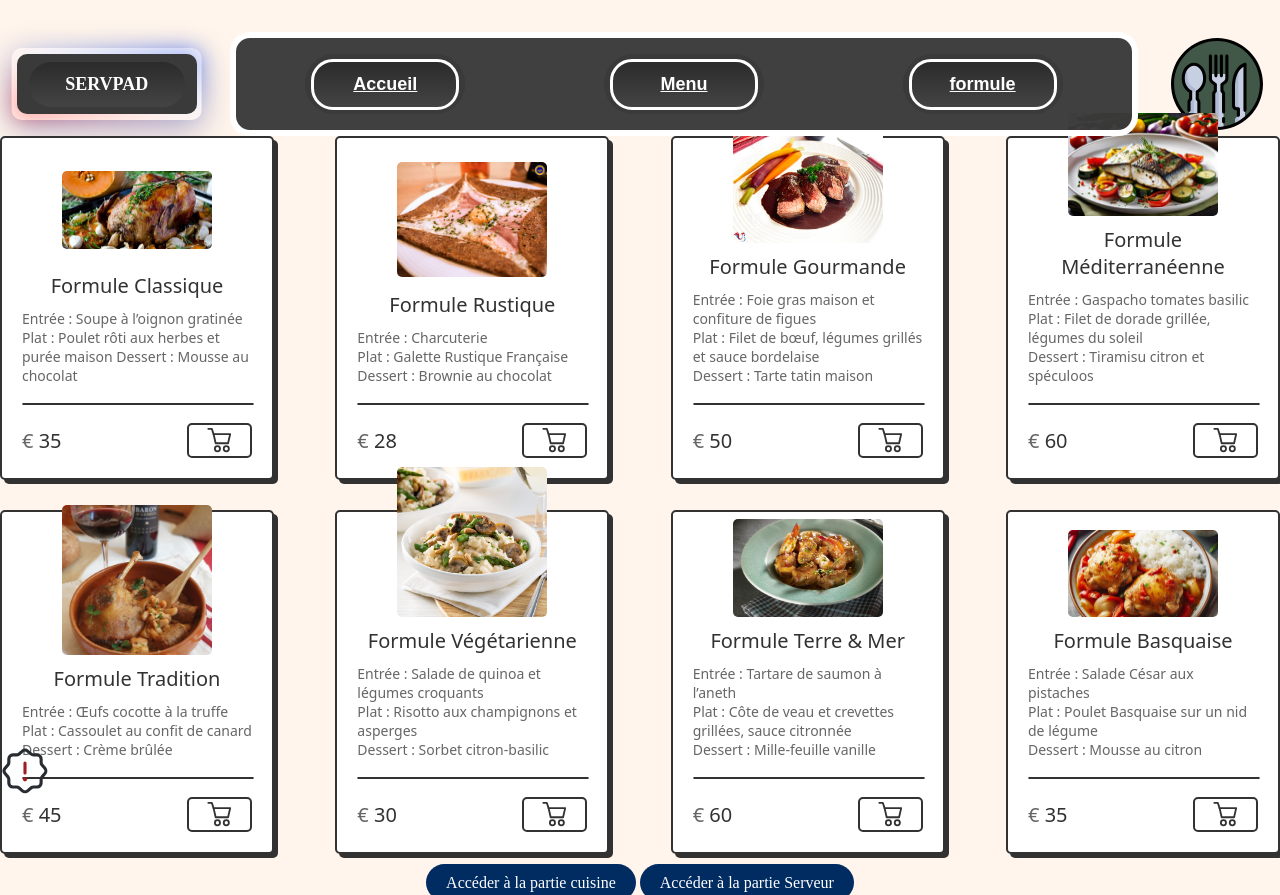
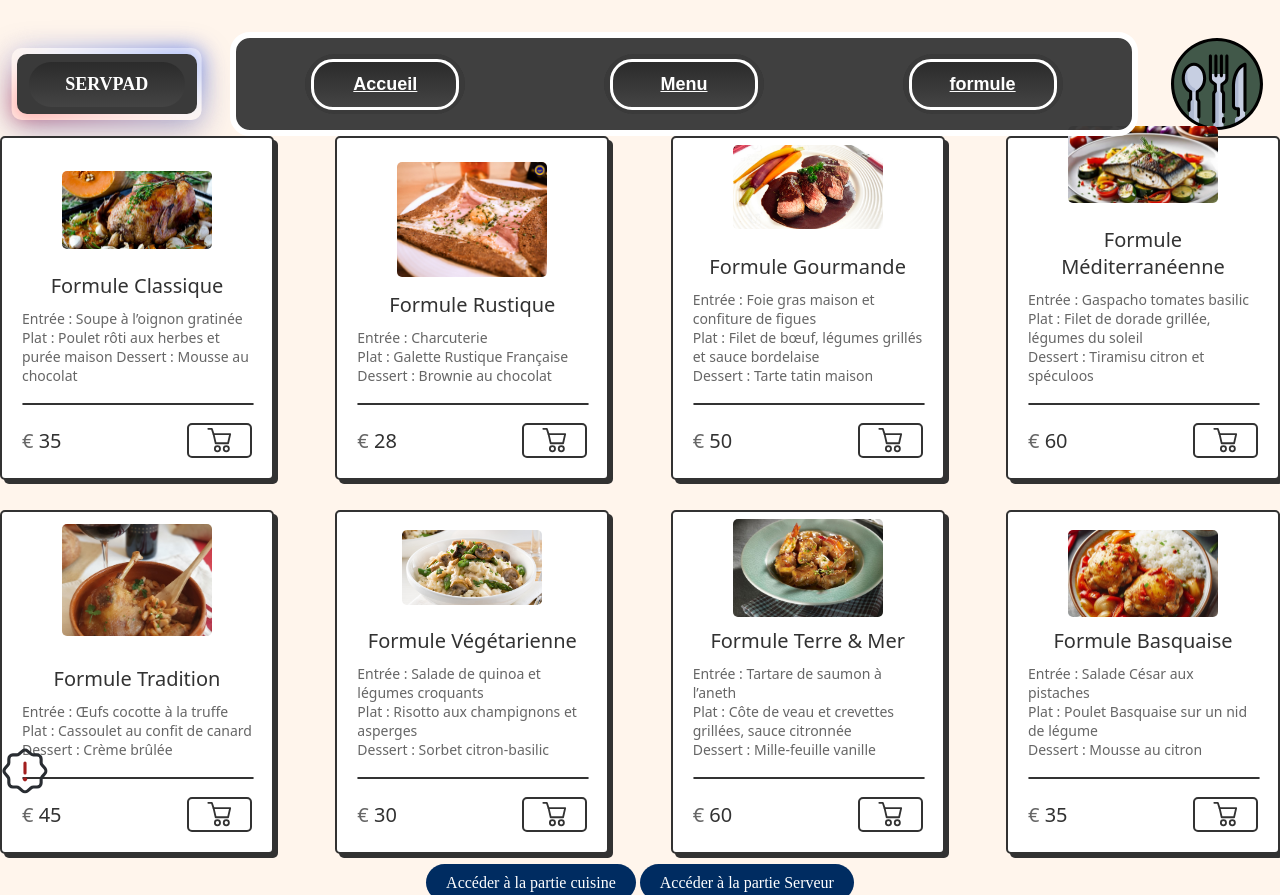
Before and after one commit to Servpad/servpad, a PHP site: page /formule/formules.html in a window 1280 px wide. Shown: the top 895 px of the page. Run offline with PHP 8.4, Linux system fonts and the light colour scheme.

Commit message:
Réctification des images

```diff
--- a/formule/formules.html
+++ b/formule/formules.html
@@ -176,7 +176,7 @@
                 <div class="card">
                     <div class="card-img">
                         <img src="/image/boeuf-bordelaise-A05.jpg"
-                            alt="Recette poulet" class="card-img-content">
+                            alt="Recette poulet" class="card-img-specific">
                     </div>
                     <div class="card-title">Formule Gourmande</div>
                     <div class="card-subtitle">Entrée : Foie gras maison et confiture de figues<br>
@@ -208,7 +208,7 @@
                 <div class="card">
                     <div class="card-img">
                         <img src="/image/1722814785_bar-grille-a-la-plancha-legumes-du-soleil.jpg"
-                            alt="Recette poulet" class="card-img-content">
+                            alt="Recette poulet" class="card-img-specific">
                     </div>
                     <div class="card-title">Formule Méditerranéenne</div>
                     <div class="card-subtitle">Entrée : Gaspacho tomates basilic<br>
@@ -240,7 +240,7 @@
                 <div class="card">
                     <div class="card-img">
                         <img src="/image/cassoulet-au-confit-de-canard-flambe-a-l-armagnac-0780g.jpg"
-                            alt="Recette poulet" class="card-img-content">
+                            alt="Recette poulet" class="card-img-specific">
                     </div>
                     <div class="card-title">Formule Tradition</div>
                     <div class="card-subtitle">Entrée : Œufs cocotte à la truffe<br>
@@ -274,7 +274,7 @@
                 <div class="card">
                     <div class="card-img">
                         <img src="/image/risotto-aux-champignons-et-asperges.jpg"
-                            alt="Recette poulet" class="card-img-content">
+                            alt="Recette poulet" class="card-img-specific1">
                     </div>
                     <div class="card-title">Formule Végétarienne</div>
                     <div class="card-subtitle">Entrée : Salade de quinoa et légumes croquants<br>
--- a/formule/style-formule.css
+++ b/formule/style-formule.css
@@ -313,3 +313,20 @@ then set the desired styles for .card-img. */
     object-fit: cover; /* Maintient les proportions de l'image */
     border-radius: 5px; /* Facultatif : arrondir les coins */
   }
+
+  .card-img-specific {
+    width: 150px;
+    max-width: 75%; /* L'image s'adapte à la largeur de la carte */
+    max-height: 75%;
+    object-fit: cover; /* Maintient les proportions de l'image */
+    border-radius: 5px; /* Facultatif : arrondir les coins */
+  }
+
+  .card-img-specific1 {
+    width: 140px;
+    max-width: 80%; /* L'image s'adapte à la largeur de la carte */
+    max-height: 50%;
+    object-fit: cover; /* Maintient les proportions de l'image */
+    border-radius: 5px; /* Facultatif : arrondir les coins */
+    margin-top: 50px;
+  }
```
